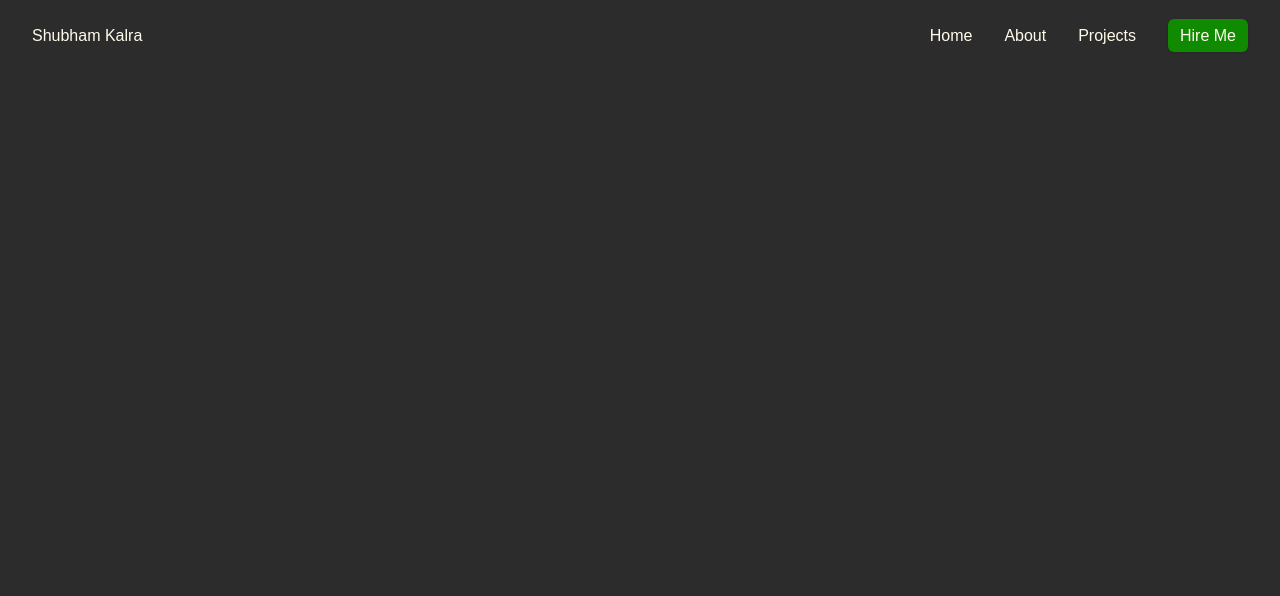
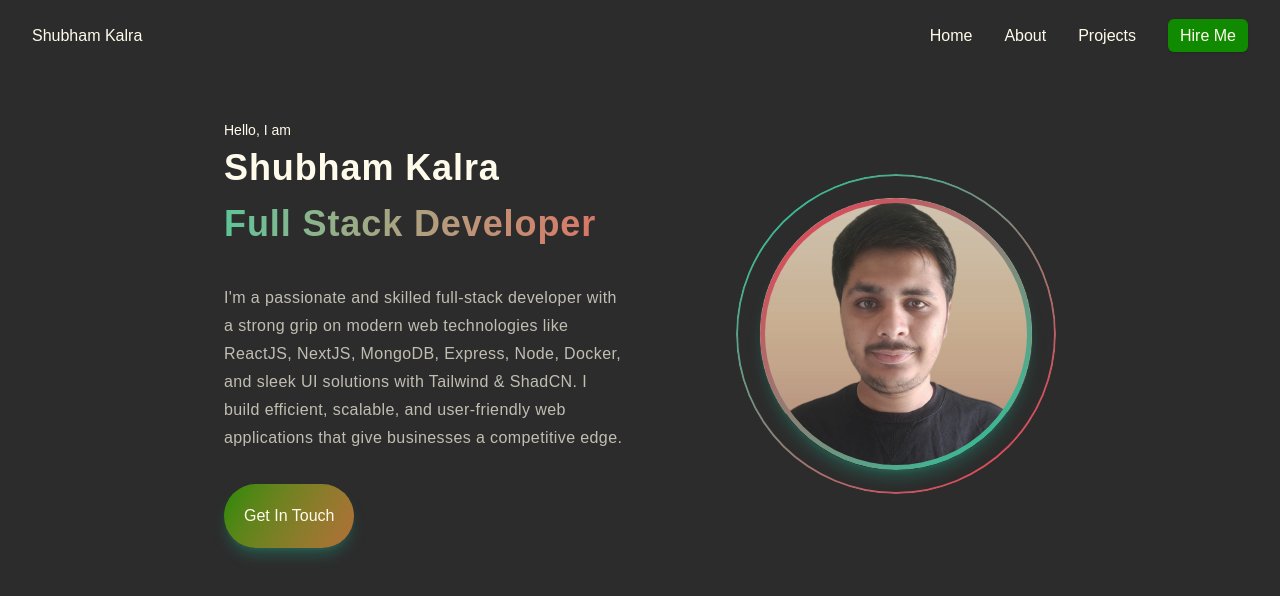
Before and after one commit to Beginnerds/my-portfolio-new, a React (Vite) app: page / in a window 1280 px wide. Shown: the top 596 px of the page. Built offline with nearby package versions, Linux system fonts and the light colour scheme; a web font is replaced by a local one.

Commit message:
completed hero section

```diff
--- a/src/App.tsx
+++ b/src/App.tsx
@@ -1,11 +1,15 @@
 import "./App.css";
-import Nav from "./components/nav";
+import Hero from "./components/hero/hero";
+import Nav from "./components/nav/nav";
 
 function App() {
   return (
     <>
       <div className="relative h-[200vh] bg-background font-sans ">
         <Nav/>
+        <div className="w-full mx-auto max-w-4xl px-8">
+            <Hero/>
+        </div>
       </div>
     </>
   );
--- /dev/null
+++ b/src/components/hero/hero.css
@@ -0,0 +1,46 @@
+
+.image-border-out {
+    position: relative;
+    padding: 1.5rem;
+}
+
+.image-border-out::before {
+    content: '';
+    position: absolute;
+    inset: 0;
+    border-radius: 100%;
+    border: 2px solid transparent;
+    background: linear-gradient(140deg, var(--color-primary),  var(--color-accent)) border-box;
+    mask: linear-gradient(#fff 0 0) padding-box, linear-gradient(#fff 0 0);
+    mask-composite: exclude;
+}
+
+.image-border{
+    position: relative;
+}
+
+.image-border::before {
+    content: '';
+    position: absolute;
+    inset: 0;
+    border-radius: 100%;
+    border: 5px solid transparent;
+    background: linear-gradient(140deg, var(--color-accent), var(--color-primary)) border-box;
+    mask: linear-gradient(#fff 0 0) padding-box, linear-gradient(#fff 0 0);
+    mask-composite: exclude;
+}
+
+.bg-animation {
+    background-size: 200%;
+    animation: animate ease-in 2s infinite alternate-reverse;
+}
+
+@keyframes animate{
+    0%{
+        background-position: 0% 0%;
+    }
+
+    100%{
+        background-position: 100% 100%;
+    }
+}
--- /dev/null
+++ b/src/components/hero/hero.tsx
@@ -0,0 +1,154 @@
+import { AnimationProps, motion } from "motion/react";
+import MyPicture from "../../assets/me.png";
+import "./hero.css";
+
+const Hero = () => {
+  const sectionOneVariants: AnimationProps["variants"] = {
+    hidden: {
+      x: -50,
+      opacity: 0,
+      transition: {
+        when: "afterChildren",
+      },
+    },
+    visible: {
+      x: 0,
+      opacity: 1,
+
+      transition: {
+        when: "beforeChildren",
+        staggerChildren: 0.3, // Stagger children by .3 seconds
+      },
+    },
+  };
+
+  const labelVariants: AnimationProps["variants"] = {
+    hidden: {
+      x: -10,
+      opacity: 0,
+    },
+    visible: {
+      x: 0,
+      opacity: 1,
+    },
+  };
+  const nameVariants: AnimationProps["variants"] = {
+    hidden: {
+      y: 10,
+      opacity: 0,
+    },
+    visible: {
+      y: 0,
+      opacity: 1,
+    },
+  };
+  const roleVariants: AnimationProps["variants"] = {
+    hidden: {
+      y: -10,
+      opacity: 0,
+      backgroundPosition: "0%, 50%",
+    },
+    visible: {
+      y: 0,
+      opacity: 1,
+      backgroundPosition: "100%, 50%",
+      transition: {
+        default: {
+          duration: 0.3,
+        },
+        backgroundPosition: {
+          duration: 2,
+          repeat: Infinity,
+          repeatType: "reverse",
+          ease: "easeInOut",
+        },
+      },
+    },
+  };
+  const descriptionVariants: AnimationProps["variants"] = {
+    hidden: {
+      opacity: 0,
+    },
+    visible: {
+      opacity: 1,
+    },
+  };
+
+  const ctaVariants: AnimationProps["variants"] = {
+    hidden: {
+      opacity: 0,
+      scale: 5,
+    },
+    visible: {
+      opacity: 1,
+      scale: 1,
+    },
+  };
+
+  return (
+    <div className=" w-full py-12 grid grid-cols-1 md:grid-cols-2 gap-8  text-amber-50 justify-items-center md:items-center md:justify-items-start">
+      <motion.div
+        variants={sectionOneVariants}
+        initial="hidden"
+        animate="visible"
+        className="max-md:text-center max-md:order-1"
+      >
+        <motion.p variants={labelVariants} className="text-sm font-medium">
+          Hello, I am
+        </motion.p>
+        <motion.h1
+          variants={nameVariants}
+          className="text-4xl font-bold leading-14 tracking-wide"
+        >
+          Shubham Kalra
+        </motion.h1>
+        <motion.p
+          variants={roleVariants}
+          style={{
+            backgroundSize: "150%",
+          }}
+          className="text-4xl font-bold leading-14 tracking-wide text-transparent bg-clip-text bg-linear-90 from-primary to-accent"
+        >
+          Full Stack Developer
+        </motion.p>
+        <motion.p
+          variants={descriptionVariants}
+          className="mt-8 text-amber-50/70 leading-7 tracking-wide font-light text-base"
+        >
+          I'm a passionate and skilled full-stack developer with a strong grip
+          on modern web technologies like ReactJS, NextJS, MongoDB, Express,
+          Node, Docker, and sleek UI solutions with Tailwind & ShadCN. I build
+          efficient, scalable, and user-friendly web applications that give
+          businesses a competitive edge.
+        </motion.p>
+
+        <motion.a
+          variants={ctaVariants}
+          whileHover={{
+            y: -5,
+            scale: 1.2,
+          }}
+          href="#hireme"
+          target="_blank"
+          className="mt-8 inline-block bg-linear-120 from-[#108a01] to-accent    p-5 rounded-full shadow-lg shadow-primary/25 bg-animation"
+        >
+          Get In Touch
+        </motion.a>
+      </motion.div>
+
+      {/* image column  */}
+
+      <div className="max-md:order-none md:justify-self-end h-[240px] md:h-[320px] w-[240px] md:w-[320px] image-border-out">
+        <div className="image-border shadow-lg shadow-primary/25 rounded-full">
+          <img
+            src={MyPicture}
+            alt="shubham_kalra_picture"
+            className=" h-full w-full object-cover"
+          />
+        </div>
+      </div>
+    </div>
+  );
+};
+
+export default Hero;
--- a/src/components/nav-desktop.tsx
+++ /dev/null
@@ -1,50 +0,0 @@
-import { motion, useScroll, useMotionValueEvent } from "motion/react";
-import { useState } from "react";
-
-
-const NavDesktop = () => {
-    const { scrollY } = useScroll();
-    const [scrollDirection, setScrollDirection] = useState<"down" | "up">("up");
-
-    useMotionValueEvent(scrollY, "change", (current) => {
-      const diff = current - (scrollY.getPrevious() || 0);
-      setScrollDirection(diff > 0 ? "down" : "up");
-    });
-
-    return (
-      <motion.nav
-        className="w-full"
-        initial={false}
-        animate={{
-          backgroundColor:
-            scrollDirection == "up"
-              ? "var(--color-background)"
-              : "rgba(0,0,0,0.1)",
-          fontSize: scrollDirection == "up" ? "1rem" : "0.8rem",
-        }}
-        transition={{
-          ease: "backInOut",
-        }}
-      >
-        <motion.div className="absolute -bottom-[1px] h-[1px] w-full bg-linear-0 from-accent to-primary" animate={{
-          scaleX:scrollDirection == 'up' ? 0 : 1,
-          originX:0,
-        }}/>
-        <motion.ul
-          className="flex gap-8 items-center justify-evenly text-amber-50"
-          animate={{
-            padding: scrollDirection == "up" ? "1.5rem 2rem" : "1rem 2rem",
-
-          }}
-        >
-          <li className="mr-auto">Shubham Kalra</li>
-          <li className="hover:text-accent"><a href="#home">Home</a></li>
-          <li><a href="#about" className="hover:text-accent">About</a></li>
-          <li><a href="#projects" className="hover:text-accent">Projects</a></li>
-          <li><a href="#hireme" target="_blank" className="bg-[#108a01] filter transition-all hover:brightness-75 px-3 py-2 rounded-md shadow">Hire Me</a></li>
-        </motion.ul>
-      </motion.nav>
-    );
-}
-
-export default NavDesktop
--- /dev/null
+++ b/src/components/nav/nav-desktop.tsx
@@ -0,0 +1,70 @@
+import { motion, useScroll, useMotionValueEvent } from "motion/react";
+import { useState } from "react";
+
+const NavDesktop = () => {
+  const { scrollY } = useScroll();
+  const [scrollDirection, setScrollDirection] = useState<"down" | "up">("up");
+
+  useMotionValueEvent(scrollY, "change", (current) => {
+    const diff = current - (scrollY.getPrevious() || 0);
+    setScrollDirection(diff > 0 ? "down" : "up");
+  });
+
+  return (
+    <motion.nav
+      className="w-full"
+      initial={false}
+      animate={{
+        backgroundColor:
+          scrollDirection == "up"
+            ? "var(--color-background)"
+            : "rgba(0,0,0,0.1)",
+        backdropFilter: scrollDirection == "up" ? "" : "blur(10px)",
+        fontSize: scrollDirection == "up" ? "1rem" : "0.8rem",
+      }}
+      transition={{
+        ease: "backInOut",
+      }}
+    >
+      <motion.div
+        className="absolute -bottom-[1px] h-[1px] w-full bg-linear-0 from-accent to-primary"
+        animate={{
+          scaleX: scrollDirection == "up" ? 0 : 1,
+          originX: 0,
+        }}
+      />
+      <motion.ul
+        className="flex gap-8 items-center justify-evenly text-amber-50"
+        animate={{
+          padding: scrollDirection == "up" ? "1.5rem 2rem" : "1rem 2rem",
+        }}
+      >
+        <li className="mr-auto">Shubham Kalra</li>
+        <li className="hover:text-accent">
+          <a href="#home">Home</a>
+        </li>
+        <li>
+          <a href="#about" className="hover:text-accent">
+            About
+          </a>
+        </li>
+        <li>
+          <a href="#projects" className="hover:text-accent">
+            Projects
+          </a>
+        </li>
+        <li>
+          <a
+            href="#hireme"
+            target="_blank"
+            className="bg-[#108a01] filter transition-all hover:brightness-75 px-3 py-2 rounded-md shadow"
+          >
+            Hire Me
+          </a>
+        </li>
+      </motion.ul>
+    </motion.nav>
+  );
+};
+
+export default NavDesktop;
--- a/src/components/nav-mobile.tsx
+++ b/src/components/nav/nav-mobile.tsx
@@ -37,7 +37,7 @@ const NavMobile = () => {
 
   return (
     <motion.nav
-      className="relative  h-16 z-20 text-amber-50 bg-background"
+      className="relative  h-16  text-amber-50 bg-background"
     >
       <ul className="py-4 px-4 flex items-center justify-between text-lg">
         <li>SK</li>
--- a/src/components/nav.tsx
+++ b/src/components/nav/nav.tsx
@@ -3,7 +3,7 @@ import NavMobile from "./nav-mobile";
 
 const Nav = () => {
   return <>
-    <div className="w-full sticky top-0 left-0">
+    <div className="w-full sticky top-0 left-0 z-30">
       <div className="hidden md:block">
           <NavDesktop/>
       </div>
--- a/src/index.css
+++ b/src/index.css
@@ -4,7 +4,7 @@
 
 @theme{
     --color-background: #2C2C2C;
-    --color-primary: #522546;
+    --color-primary: #1DCD9F;
     --color-secondary: #88304E;
     --color-accent: #F7374F;
     --font-sans: "Funnel Display", sans-serif;
```
Also changed, not shown: src/assets/me.png (added), src/assets/me2.png (added).
